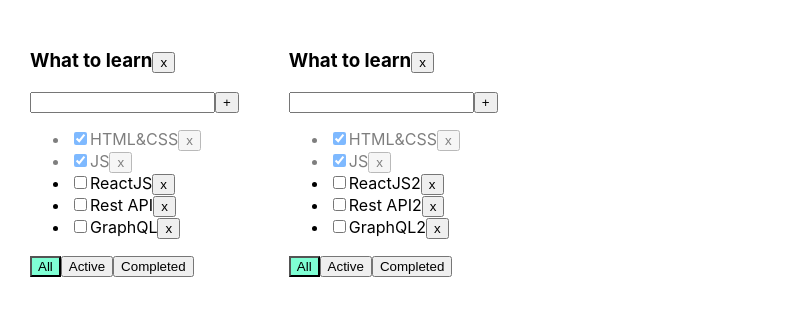
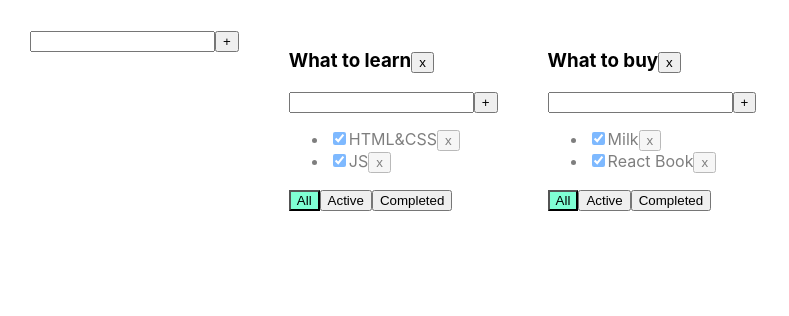
Before and after one commit to Zenater/Todolist_Vivo, a React (Create React App) app in the folder TodolistViVo/: page / in a window 1280 px wide. Shown: the top 316 px of the page, without its empty margins (0-789 px from the left). Built offline with nearby package versions, Linux system fonts and the light colour scheme.

Commit message:
experiment with input(individual component)

```diff
--- a/TodolistViVo/src/App.tsx
+++ b/TodolistViVo/src/App.tsx
@@ -2,103 +2,124 @@
 import './App.css';
 import {TaskType, Todolist} from './Todolist';
 import {v1} from 'uuid';
-
+import {AddItemForm} from "./components/AddItemForm";
 
 export type FilterValuesType = "all" | "active" | "completed";
-
-export type TodolistType = {
+type TodolistType = {
     id: string
     title: string
     filter: FilterValuesType
 }
 
-export type TaskStateType = {
+type TasksStateType = {
     [key: string]: Array<TaskType>
 }
 
+
 function App() {
-    let todolistID1 = v1();
-    let todolistID2 = v1();
+    let todolistId1 = v1();
+    let todolistId2 = v1();
 
-    let [todolists, setTudolists] = useState<TodolistType[]>([
-        {id: todolistID1, title: "what to learn", filter: 'all'},
-        {id: todolistID2, title: "what to buy", filter: 'all'},
+    let [todolists, setTodolists] = useState<Array<TodolistType>>([
+        {id: todolistId1, title: "What to learn", filter: "all"},
+        {id: todolistId2, title: "What to buy", filter: "all"}
     ])
-    let [tasks, setTasks] = useState<TaskStateType>({
-        [todolistID1]: [
+
+    let [tasks, setTasks] = useState<TasksStateType>({
+        [todolistId1]: [
             {id: v1(), title: "HTML&CSS", isDone: true},
-            {id: v1(), title: "JS", isDone: true},
-            {id: v1(), title: "ReactJS", isDone: false},
-            {id: v1(), title: "Rest API", isDone: false},
-            {id: v1(), title: "GraphQL", isDone: false},
+            {id: v1(), title: "JS", isDone: true}
         ],
-        [todolistID2]: [
-            {id: v1(), title: "HTML&CSS", isDone: true},
-            {id: v1(), title: "JS", isDone: true},
-            {id: v1(), title: "ReactJS2", isDone: false},
-            {id: v1(), title: "Rest API2", isDone: false},
-            {id: v1(), title: "GraphQL2", isDone: false},
+        [todolistId2]: [
+            {id: v1(), title: "Milk", isDone: true},
+            {id: v1(), title: "React Book", isDone: true}
         ]
     });
 
-    function removeTask(todolistID:string,taskId: string) {
-        /*        let filteredTasks = tasks.filter(t => t.id != id);
-                setTasks(filteredTasks);*/
-        setTasks({...tasks,[todolistID]:tasks[todolistID].filter(f=>f.id!==taskId)})
 
+    function removeTask(id: string, todolistId: string) {
+        //достанем нужный массив по todolistId:
+        let todolistTasks = tasks[todolistId];
+        // перезапишем в этом объекте массив для нужного тудулиста отфилтрованным массивом:
+        tasks[todolistId] = todolistTasks.filter(t => t.id != id);
+        // засетаем в стейт копию объекта, чтобы React отреагировал перерисовкой
+        setTasks({...tasks});
     }
 
-    function addTask(todolistID:string,title: string) {
+    function addTask(title: string, todolistID: string) {
         let newTasks = {id: v1(), title: title, isDone: false};
-        setTasks({...tasks,[todolistID]:[newTasks,...tasks[todolistID]] })
+        setTasks({...tasks, [todolistID]: [newTasks, ...tasks[todolistID]]})
     }
 
-    function changeStatus(todolistID:string,taskId: string, isDone: boolean) {
-        /*        let task = tasks.find(t => t.id === taskId);
+    function changeStatus(id: string, isDone: boolean, todolistId: string) {
+        //достанем нужный массив по todolistId:
+        let todolistTasks = tasks[todolistId];
+        // найдём нужную таску:
+        let task = todolistTasks.find(t => t.id === id);
+        //изменим таску, если она нашлась
         if (task) {
             task.isDone = isDone;
+            // засетаем в стейт копию объекта, чтобы React отреагировал перерисовкой
+            setTasks({...tasks});
         }
-                setTasks([...tasks]);*/
-        setTasks({...tasks,[todolistID]:tasks[todolistID].map(m=>m.id===taskId ? {...m,isDone}: m)})
+    }
+
+    function changeFilter(value: FilterValuesType, todolistId: string) {
+        let todolist = todolists.find(tl => tl.id === todolistId);
+        if (todolist) {
+            todolist.filter = value;
+            setTodolists([...todolists])
+        }
+    }
+
+    function removeTodolist(id: string) {
+        // засунем в стейт список тудулистов, id которых не равны тому, который нужно выкинуть
+        setTodolists(todolists.filter(tl => tl.id != id));
+        // удалим таски для этого тудулиста из второго стейта, где мы храним отдельно таски
+        delete tasks[id]; // удаляем св-во из объекта... значением которого являлся массив тасок
+        // засетаем в стейт копию объекта, чтобы React отреагировал перерисовкой
+        setTasks({...tasks});
+    }
+
+    const callbackHandler = (title: string) => {
+        let newID = v1();
+        setTodolists([{id: newID, title: title, filter: "all"}, ...todolists])
+        setTasks({...tasks, [newID]: []})
     }
 
 
-    function changeFilter(todolistID:string, value: FilterValuesType) {
-        /*        setFilter(value);*/
-        setTudolists(todolists.map(m=>m.id===todolistID ? {...m,filter: value}: m))
+    return (
+        <div className="App">
+            <AddItemForm callback={callbackHandler}/>
+            {
+                todolists.map(tl => {
+                    let allTodolistTasks = tasks[tl.id];
+                    let tasksForTodolist = allTodolistTasks;
+
+                    if (tl.filter === "active") {
+                        tasksForTodolist = allTodolistTasks.filter(t => t.isDone === false);
                     }
-const removeT=(todolistID:string)=> {
-        setTudolists(todolists.filter(f=>f.id!==todolistID))
-    delete tasks [todolistID]
+                    if (tl.filter === "completed") {
+                        tasksForTodolist = allTodolistTasks.filter(t => t.isDone === true);
                     }
 
-    return (
-        <div className="App">
-            {todolists.map(m => {
-                let tasksForTodolist = tasks[m.id];
-
-                if (m.filter === "active") {
-                    tasksForTodolist = tasks[m.id].filter(t => t.isDone === false);
-                }
-                if (m.filter === "completed") {
-                    tasksForTodolist = tasks[m.id].filter(t => t.isDone === true);
-                }
-                return (
-                    <Todolist title="What to learn"
+                    return <Todolist
+                        key={tl.id}
+                        id={tl.id}
+                        title={tl.title}
                         tasks={tasksForTodolist}
                         removeTask={removeTask}
                         changeFilter={changeFilter}
                         addTask={addTask}
                         changeTaskStatus={changeStatus}
-                              filter={m.filter}
-                              key={m.id}
-                              todolistID={m.id}
-                              removeT={removeT}
+                        filter={tl.filter}
+                        removeTodolist={removeTodolist}
                     />
-                )
-            })}
+                })
+            }
+
         </div>
-    )
+    );
 }
 
 export default App;
--- a/TodolistViVo/src/Todolist.tsx
+++ b/TodolistViVo/src/Todolist.tsx
@@ -1,6 +1,6 @@
-import React, {ChangeEvent, KeyboardEvent, useState} from 'react';
+import React, {ChangeEvent, useState, KeyboardEvent} from 'react';
 import {FilterValuesType} from './App';
-import MapTasks from "./components/MapTasks";
+import {AddItemForm} from "./components/AddItemForm";
 
 export type TaskType = {
     id: string
@@ -9,32 +9,33 @@
 }
 
 type PropsType = {
+    id: string
     title: string
     tasks: Array<TaskType>
-    removeTask: (todolistID:string,taskId: string) => void
-    changeFilter: (todolistID:string,value: FilterValuesType) => void
-    addTask: (todolistID:string,title: string) => void
-    changeTaskStatus: (todolistID:string,taskId: string, isDone: boolean) => void
+    removeTask: (taskId: string, todolistId: string) => void
+    changeFilter: (value: FilterValuesType, todolistId: string) => void
+    addTask: (title: string, todolistId: string) => void
+    changeTaskStatus: (id: string, isDone: boolean, todolistId: string) => void
+    removeTodolist: (id: string) => void
     filter: FilterValuesType
-    todolistID: string
-    removeT: (todolistID:string)=>void
 }
 
 export function Todolist(props: PropsType) {
 
-    let [title, setTitle] = useState("")
-    let [error, setError] = useState<string | null>(null)
 
-    const addTask = () => {
-        if (title.trim() !== "") {
-            props.addTask(props.todolistID,title.trim());
+    /*
+        const addTask = (title:string) => {
+            let newTitle = title.trim();
+            if (newTitle !== "") {
+                props.addTask(newTitle, props.id);
                 setTitle("");
             } else {
                 setError("Title is required");
             }
         }
+    */
 
-    const onChangeHandler = (e: ChangeEvent<HTMLInputElement>) => {
+    /*    const onChangeHandler = (e: ChangeEvent<HTMLInputElement>) => {
             setTitle(e.currentTarget.value)
         }
 
@@ -43,17 +44,23 @@
             if (e.charCode === 13) {
                 addTask();
             }
+        }*/
+
+    const removeTodolist = () => props.removeTodolist(props.id)
+
+    const onAllClickHandler = () => props.changeFilter("all", props.id);
+    const onActiveClickHandler = () => props.changeFilter("active", props.id);
+    const onCompletedClickHandler = () => props.changeFilter("completed", props.id);
+
+    const addTaskHandler = (title: string) => {
+        props.addTask(title, props.id)
     }
-
-    const onAllClickHandler = () => props.changeFilter(props.todolistID,"all");
-    const onActiveClickHandler = () => props.changeFilter(props.todolistID,"active");
-    const onCompletedClickHandler = () => props.changeFilter(props.todolistID,"completed");
-
-
     return <div>
-        <h3>{props.title}
-        <button onClick={()=>props.removeT(props.todolistID)}>x</button></h3>
-        <div>
+        <h3> {props.title}
+            <button onClick={removeTodolist}>x</button>
+        </h3>
+        <AddItemForm callback={addTaskHandler}/>
+        {/*      <div>
             <input value={title}
                    onChange={onChangeHandler}
                    onKeyPress={onKeyPressHandler}
@@ -61,15 +68,34 @@
             />
             <button onClick={addTask}>+</button>
             {error && <div className="error-message">{error}</div>}
-        </div>
-<MapTasks tasks={props.tasks} removeTask={props.removeTask}  todolistID={props.todolistID} changeTaskStatus={props.changeTaskStatus}/>
+        </div>*/}
+        <ul>
+            {
+                props.tasks.map(t => {
+                    const onClickHandler = () => props.removeTask(t.id, props.id)
+                    const onChangeHandler = (e: ChangeEvent<HTMLInputElement>) => {
+                        let newIsDoneValue = e.currentTarget.checked;
+                        props.changeTaskStatus(t.id, newIsDoneValue, props.id);
+                    }
+
+                    return <li key={t.id} className={t.isDone ? "is-done" : ""}>
+                        <input type="checkbox" onChange={onChangeHandler} checked={t.isDone}/>
+                        <span>{t.title}</span>
+                        <button onClick={onClickHandler}>x</button>
+                    </li>
+                })
+            }
+        </ul>
         <div>
             <button className={props.filter === 'all' ? "active-filter" : ""}
-                    onClick={onAllClickHandler}>All</button>
+                    onClick={onAllClickHandler}>All
+            </button>
             <button className={props.filter === 'active' ? "active-filter" : ""}
-                onClick={onActiveClickHandler}>Active</button>
+                    onClick={onActiveClickHandler}>Active
+            </button>
             <button className={props.filter === 'completed' ? "active-filter" : ""}
-                onClick={onCompletedClickHandler}>Completed</button>
+                    onClick={onCompletedClickHandler}>Completed
+            </button>
         </div>
     </div>
 }
--- /dev/null
+++ b/TodolistViVo/src/components/AddItemForm.tsx
@@ -0,0 +1,45 @@
+import React, {ChangeEvent, KeyboardEvent, useState} from 'react';
+
+type PropsInput = {
+    callback: (title:string)=>void
+
+}
+
+export const AddItemForm = (props:PropsInput) => {
+    let [title, setTitle] = useState("")
+    let [error, setError] = useState<string | null>(null)
+
+    const addTask = () => {
+        let newTitle = title.trim();
+        if (newTitle !== "") {
+            props.callback(newTitle);
+            setTitle("");
+        } else {
+            setError("Title is required");
+        }
+    }
+
+    const onChangeHandler = (e: ChangeEvent<HTMLInputElement>) => {
+        setTitle(e.currentTarget.value)
+    }
+
+    const onKeyPressHandler = (e: KeyboardEvent<HTMLInputElement>) => {
+        setError(null);
+        if (e.charCode === 13) {
+            addTask();
+        }
+    }
+    return (
+        <div>
+            <div>
+                <input value={title}
+                       onChange={onChangeHandler}
+                       onKeyPress={onKeyPressHandler}
+                       // className={error ? "error" : ""}
+                />
+                <button onClick={addTask}>+</button>
+                {error && <div className="error-message">{error}</div>}
+            </div>
+        </div>
+    );
+};
```
Lines whose indentation alone changed are shown as unchanged.
